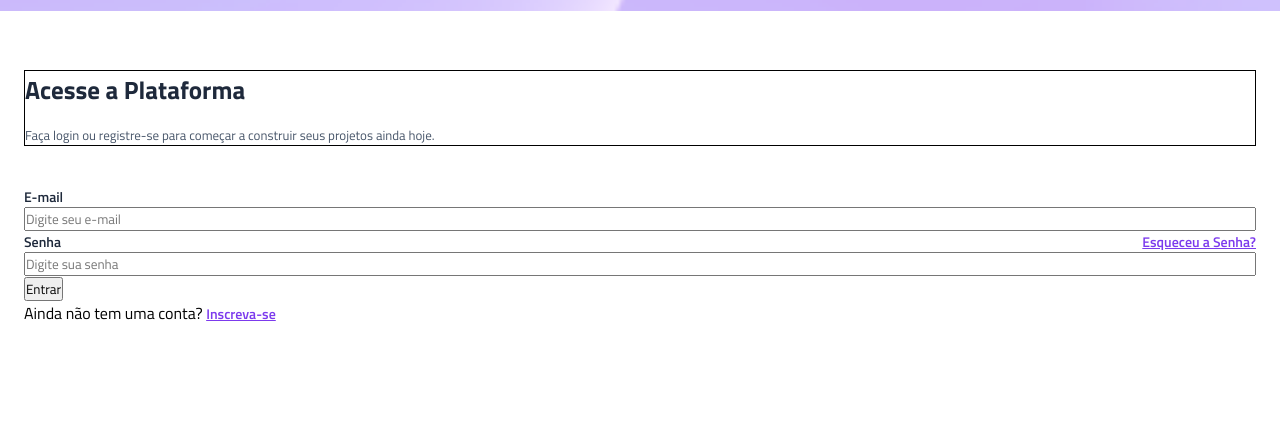
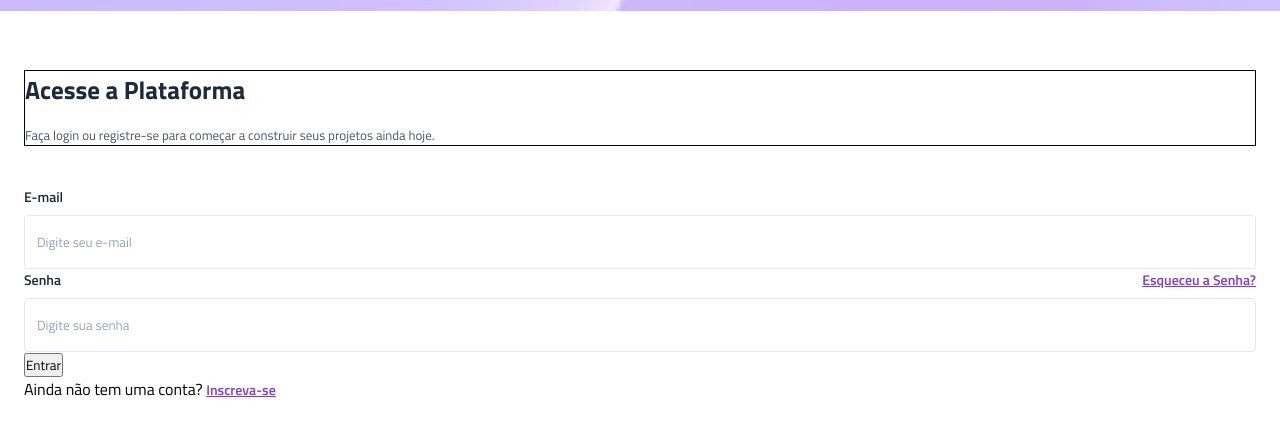
Before and after one commit to Jamalzin98/projeto-vertigo, a plain HTML site: page index.html in a window 1280 px wide. Shown: the part 123-558 px from the top of the page. Drawn offline with Linux system fonts and the light colour scheme; a web font is replaced by a local one.

Commit message:
estilizacao da input

```diff
--- a/style.css
+++ b/style.css
@@ -10,6 +10,8 @@
 :root {
     --gray-800: #1E293B;
     --gray-600: #475569;
+    --gray-400:#94a3b8;
+    --gray-200:#e2e8f0;
     --purple:#7c3aed;
 
    }
@@ -51,6 +53,7 @@ main{
 .input-box {
     display: flex;
     flex-direction: column;
+    gap: 0.5rem;
 }
 .input-box div{
     display: flex;
@@ -66,6 +69,21 @@ main{
      color: var(--gray-800) ;
      font-weight: 600;
 }
+.login input{
+    padding: 1rem 0.75rem;
+    border: 1px solid var(--gray-200);
+    border-radius: 0.25rem;
+    color: var(--gray-800);
+}
+.login input::placeholder{
+    color: var(--gray-400);
+}
+.login input :hover,
+.login input:focus{
+    outline: 1px solid var(--purple);
+}
+
+
 .login a{
     color: var(--purple);
     text-decoration: underline;
```
